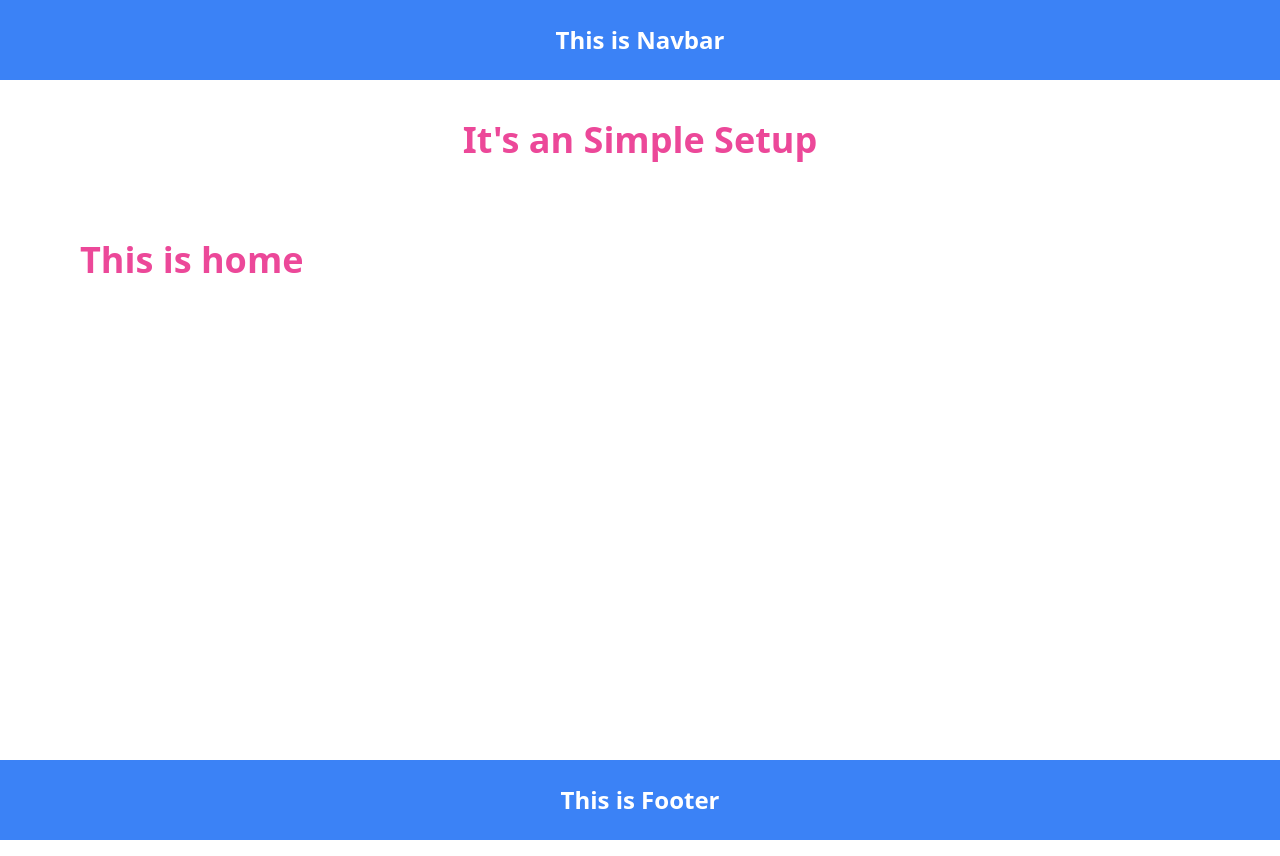
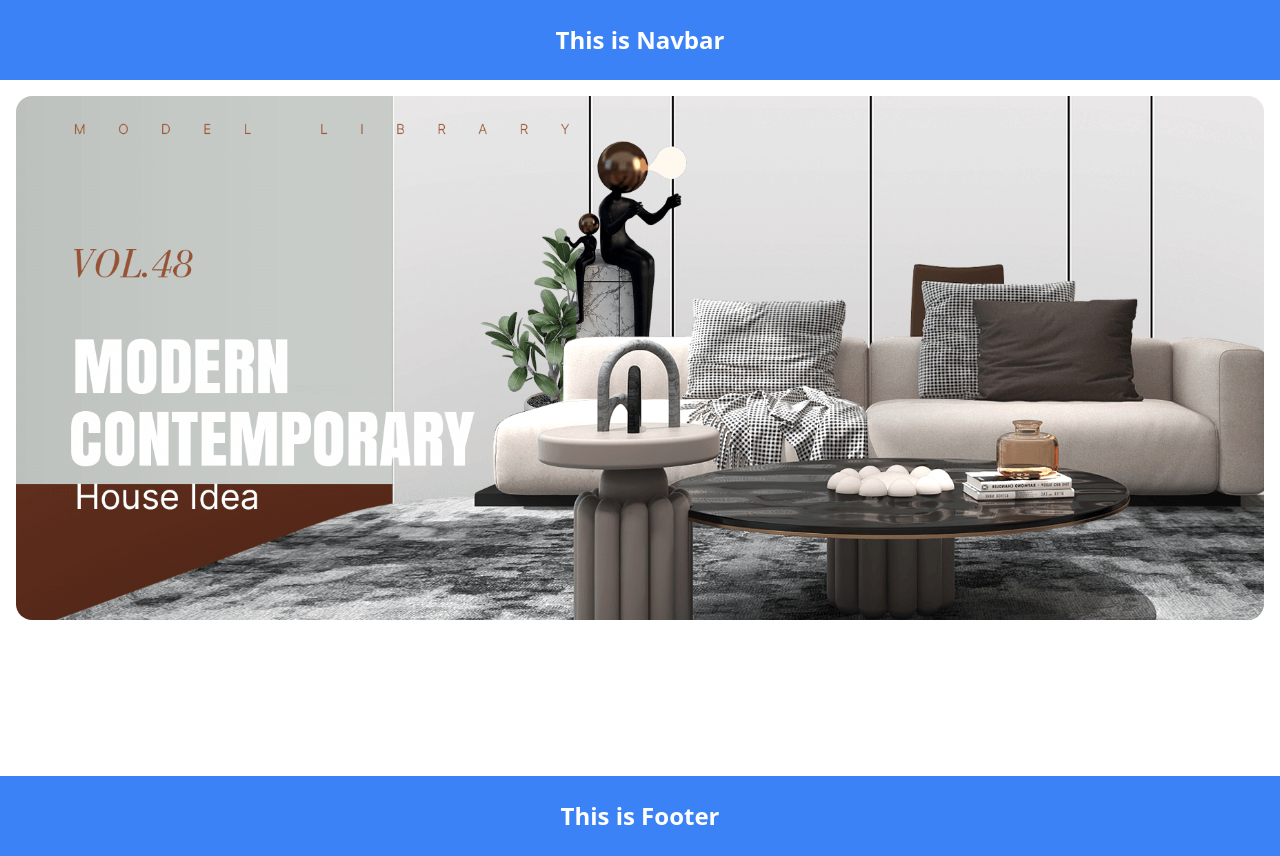
Before and after one commit to Team-Raihan/interior-exterior-design-system-client-side, a React (Create React App) app: page / in a window 1280 px wide. Built offline with nearby package versions, Linux system fonts and the light colour scheme.

Commit message:
home banner created

```diff
--- /dev/null
+++ b/src/Components/HomeBanner/HomeBanner.css
@@ -0,0 +1,14 @@
+.banner-wrapper {
+  overflow: hidden;
+  padding-top: 42%;
+}
+.banner-wrapper img {
+  border-radius: 16px;
+  position: absolute;
+  top: 0;
+  left: 0;
+  width: 100%;
+  height: 100%;
+  object-fit: cover;
+  object-position: center center;
+}
--- /dev/null
+++ b/src/Components/HomeBanner/HomeBanner.jsx
@@ -0,0 +1,16 @@
+import React from "react";
+import "./HomeBanner.css";
+import homeBanner from "../../assets/banner/homeBanner.png";
+const HomeBanner = () => {
+  return (
+    <div className="lg:max-w-7xl mx-auto px-4 mt-4">
+      <div className="relative">
+        <div className="banner-wrapper">
+          <img className="" src={homeBanner} alt="Home Banner" />
+        </div>
+      </div>
+    </div>
+  );
+};
+
+export default HomeBanner;
--- a/src/Pages/HomePage/Home.jsx
+++ b/src/Pages/HomePage/Home.jsx
@@ -1,13 +1,12 @@
 import React from "react";
+import HomeBanner from "../../Components/HomeBanner/HomeBanner";
 
 const Home = () => {
   return (
     <>
-    <div className="min-h-[85vh]">
-
-      <h1 className="text-4xl text-center font-bold pt-10 text-pink-500">It's an Simple Setup</h1>
-      <h1 className="text-4xl p-20 font-bold text-pink-500">This is home</h1>
-    </div>
+      <div className="min-h-[85vh]">
+        <HomeBanner />
+      </div>
     </>
   );
 };
```
Also changed, not shown: src/assets/banner/homeBanner.png (added).
